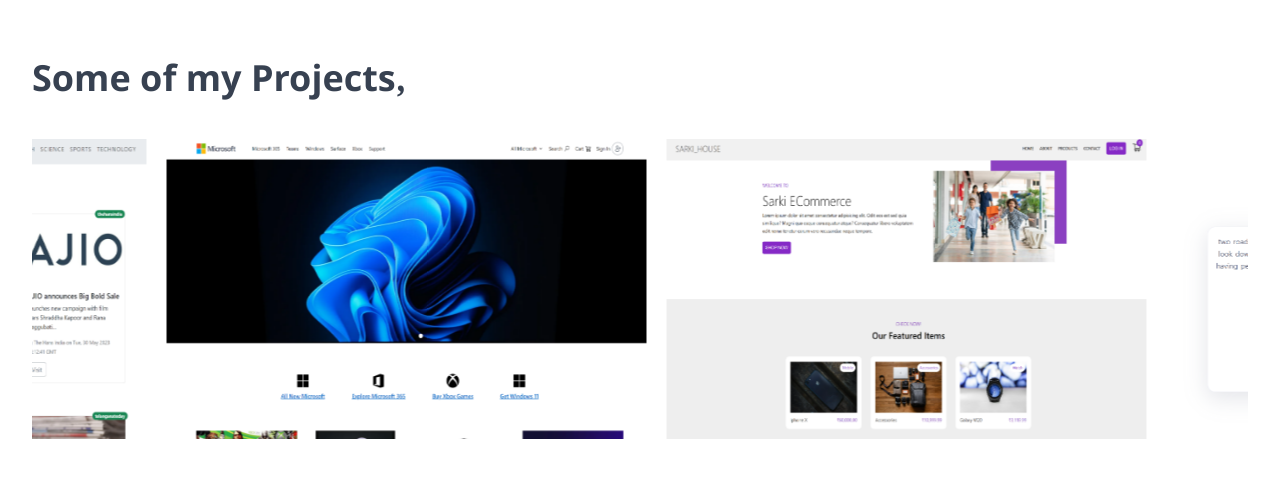
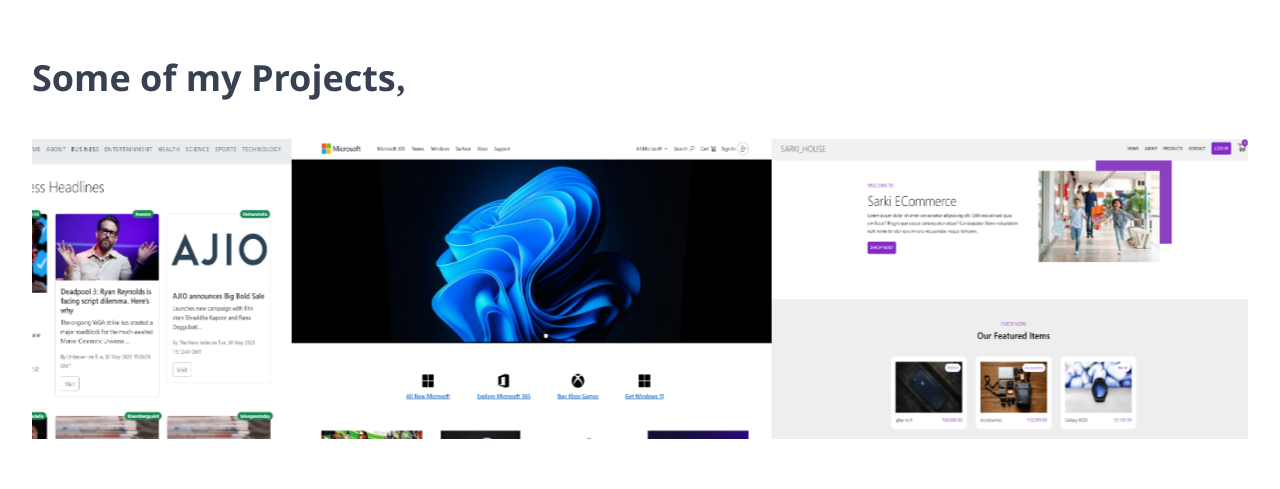
Before and after one commit to ashdephoenix123/developer-portfolio, a Next.js app: page / in a window 1280 px wide. Shown: the part 1720-2209 px from the top of the page. Built offline with nearby package versions, Linux system fonts and the light colour scheme.

Commit message:
updated carousel of projects

```diff
--- a/app/globals.scss
+++ b/app/globals.scss
@@ -11,6 +11,12 @@
   --text2: #676767;
   --text3: #F2F2F2;
   --text4: #494949;
+
+  --h1: 300px;
+  --w1: 480px;
+
+  --h2: 180px;
+  --w2: 280px;
 }
 
 *,
@@ -346,8 +352,13 @@ footer {
 }
 .slide-track{
   display: flex;
-  width: calc(500px * 12);
-  animation: autoplayslider 20s linear infinite;
+  width: calc(var(--w1) * 12);
+  animation: autoplayslider 25s linear infinite;
+  transition: transform .1s;
+
+  @media only screen and (max-width: 620px) {
+    width: calc(var(--w2) * 12);
+  }
 }
 .slide-track:hover{
   animation-play-state: paused;
@@ -358,20 +369,40 @@ footer {
     transform: translateX(0)
   }
   100%{
-    transform: translateX(calc(-480px * 6))
+    transform: translateX(calc(var(--w1) * -6))
+  }
+}
+
+@media only screen and (max-width: 620px) {
+  @keyframes autoplayslider{
+    100%{
+      transform: translateX(calc(var(--w2) * -6))
+    }
   }
 }
 .slide{
-  height: 300px;
-  width: 480px;
-  margin: 0 10px;
+  height: var(--h1);
+  width: var(--w1);
   overflow: hidden;
+  transition: transform .1s;
 
   @media only screen and (max-width: 620px) {
-    height: 180px;
-    width: 280px;
+    height: var(--h2);
+    width: var(--w2);
   }
 
+}
+.projBack{
+  display: none;
+  height: 100%;
+  width: 100%;
+  background-color: rgba(0, 0, 0, 0.5);
+  position: relative;
+  transition: transform 1s;
+}
+
+.slide:hover .projBack{
+  display: block;
 }
 
 .imageInSlide{
@@ -379,6 +410,14 @@ footer {
   transition: transform .1s;
 }
 
-.imageInSlide:hover{
+.slide:hover .imageInSlide{
   transform: scale(1.05);
 }
+
+//button
+
+.btn-outline{
+  padding: 1rem 2rem;
+  color: white;
+  border: 2px solid white;
+}
```
Also changed, not shown: app/page.js (+47 -0 lines).
